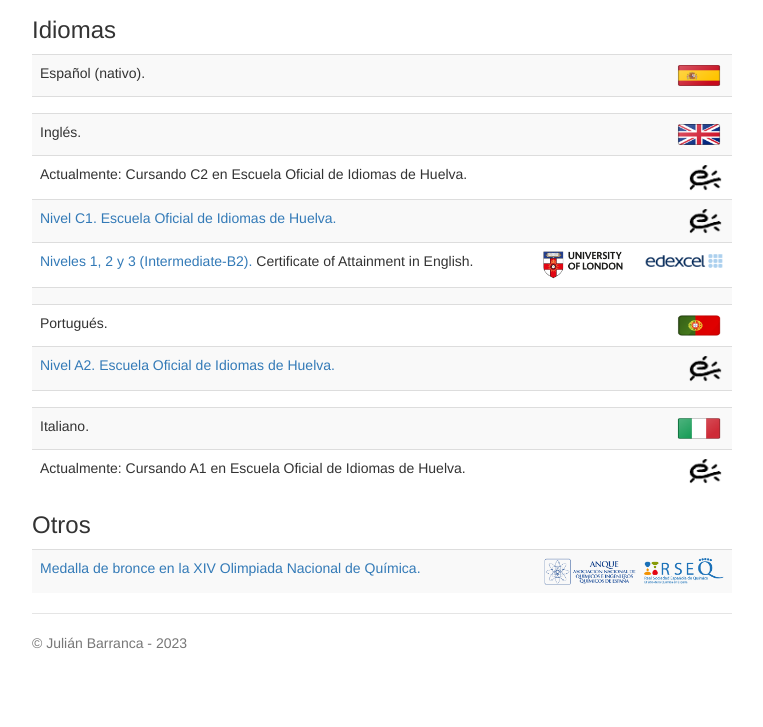
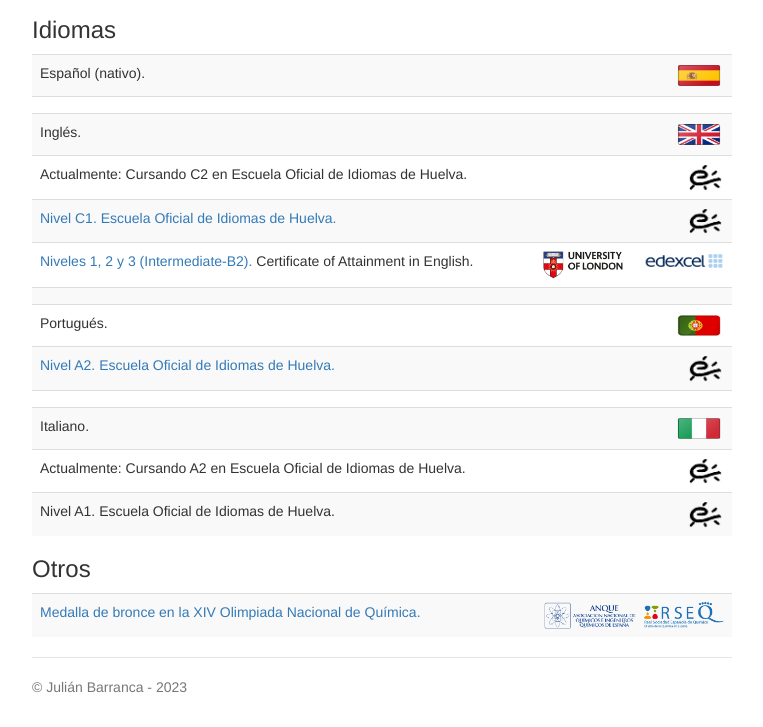
Before and after one commit to julianbarranca/julianbarranca.github.io, a plain HTML site: page index.html in a window 1280 px wide. Shown: the part 1905-2632 px from the top of the page, without its empty margins (258-1021 px from the left). Before the commit the page ends 2588 px from the top, so only its background shows below. Drawn offline with nearby package versions, Linux system fonts and the light colour scheme.

Commit message:
Update index.html
Actualizada sección idiomas

```diff
--- a/index.html
+++ b/index.html
@@ -109,7 +109,8 @@
             <tr><td><a href="https://docs.google.com/forms/d/e/1FAIpQLSeSiAdDXYBD4UMXBK0142RCO4ThBRFQFcqGxJeTWYDOtPr4cA/viewform?usp=sf_link" target="blank">Nivel A2. Escuela Oficial de Idiomas de Huelva.</a></td><td><a href="https://eoihuelva.es/" target="blank"><img src="img/eoihuelva.png" width=40 style="float:right"></a></td></tr>
             <tr><td></td><td></td></tr>
             <tr><td>Italiano.</td><td><img src="img/italiano.png" width=50 style="float:right"></td></tr>
-            <tr><td>Actualmente: Cursando A1 en Escuela Oficial de Idiomas de Huelva.</td><td><a href="https://eoihuelva.es/" target="blank"><img src="img/eoihuelva.png" width=40 style="float:right"></a></td></tr>
+            <tr><td>Actualmente: Cursando A2 en Escuela Oficial de Idiomas de Huelva.</td><td><a href="https://eoihuelva.es/" target="blank"><img src="img/eoihuelva.png" width=40 style="float:right"></a></td></tr>
+            <tr><td>Nivel A1. Escuela Oficial de Idiomas de Huelva.</td><td><a href="https://eoihuelva.es/" target="blank"><img src="img/eoihuelva.png" width=40 style="float:right"></a></td></tr>
           </table>
 
           <h3>Otros</h3>
```
